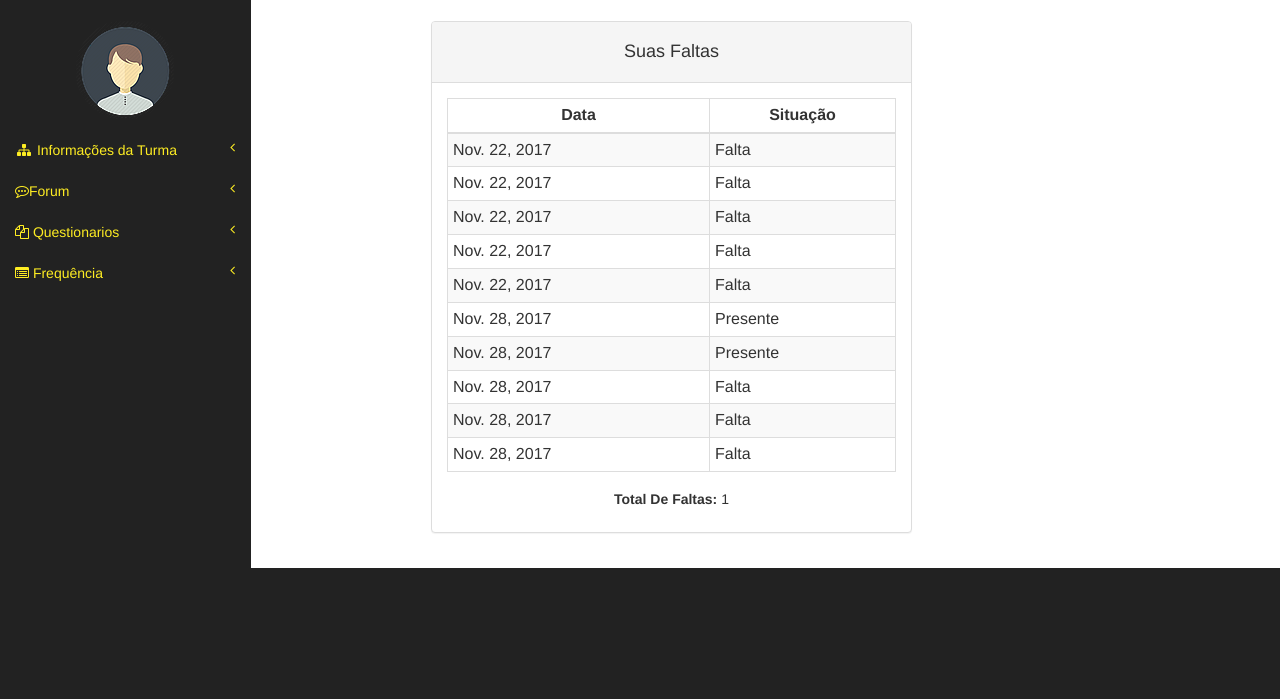
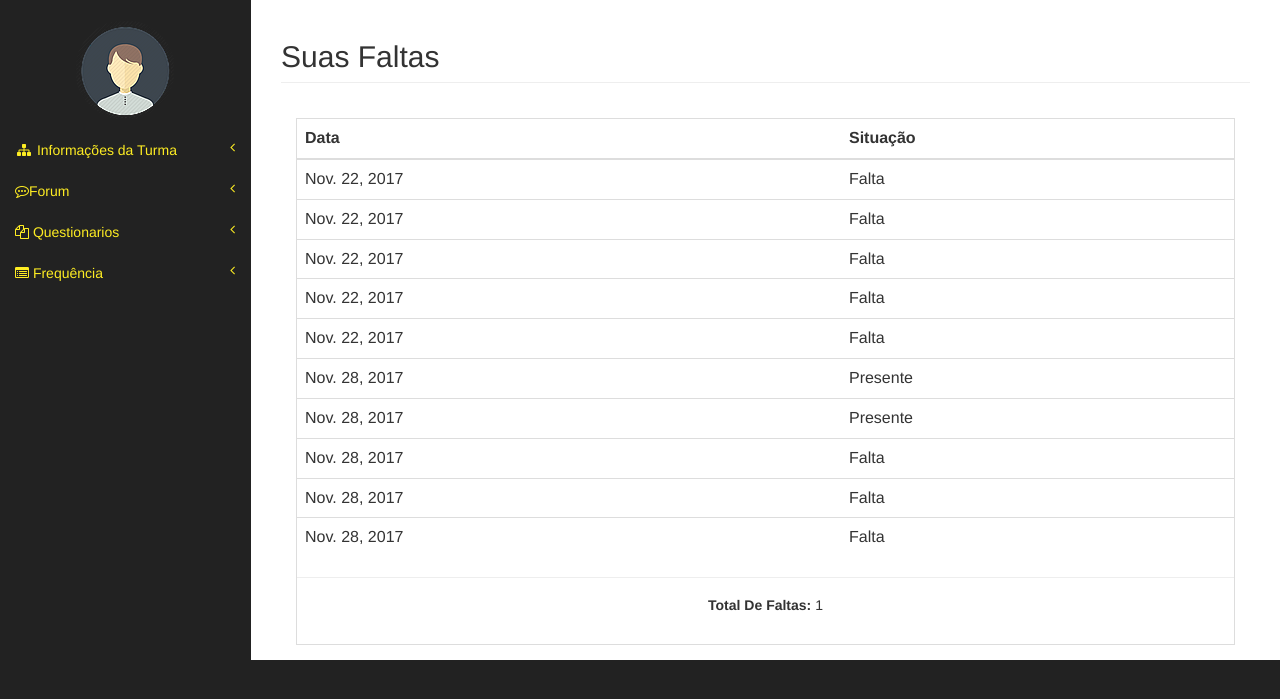
Before and after one commit to rebssd/EasyTutoring, a Django app: template templates/faltas/faltaAluno.html in a window 1280 px wide. Shown: the part 51-750 px from the top of the page. Run offline with Django 3.2, Linux system fonts and the light colour scheme; data comes from the database, SQL or seed files in the repository; both versions use the stored data as it was after the commit; tables that the repository leaves empty hold one stand-in row (values such as "Sample post"); the template is opened without the code that fills it: values that come from a table or form of the project are taken from there, most other values are stand-ins (such as "Sample title", 1, 10 or a date in 2020); some libraries are stand-ins or nearby versions.

Commit message:
ajustes do layout falta e cadastro da data na view

```diff
--- a/faltas/models.py
+++ b/faltas/models.py
@@ -8,5 +8,5 @@ from datetime import date
 class Falta(models.Model):
 	turmas = models.ForeignKey(Turma)
 	alunos= models.ForeignKey(Aluno)
-	date= models.DateField(("Date"),default= date.today)
+	date= models.DateField()
 	presenca = models.BooleanField(default=False)
--- a/templates/aluno_area/verficarRespostas.html
+++ b/templates/aluno_area/verficarRespostas.html
@@ -1,5 +1,6 @@
 <style>
 	.bordas{
+	padding: 10px;
 	border-left: 2px solid #971A0E;
 	border-right: 2px solid #A31C0F;
 	border-top: 2px solid #C92212;
--- a/templates/faltas/faltaAluno.html
+++ b/templates/faltas/faltaAluno.html
@@ -1,21 +1,20 @@
 {% extends "aluno_area/turmaArea.html" %}
+
+{% block pageHeader %}
+    <h2 class="page-header">Suas Faltas</h2>
+{% endblock pageHeader %}
+
 {% block form %}
-<br>
-<div class="form-group col-sm-8" style="padding-left: 150px;">
-	<div class="panel panel-default">
-    <div class="panel-heading">
-            <center><h4>Suas Faltas</h4></center>
-    </div>
+
       <div class="panel-body">
-             <div class="table-responsive">
-                <table class="table table-bordered table-striped table-condensed">
+        <div class="table-responsive table-bordered">
+            <table class="table">
                 <thead>
                     <tr>
-                      <th><center>Data</center></th>
-                      <th><center>Situação</center></th>
+                      <th>Data</th>
+                      <th>Situação</th>
                     </tr>
                 </thead>
-                    <tbody>
                     {% for falta in faltas  %}
 
                           <tr>
@@ -29,9 +28,12 @@
                     {% endfor %}
                       </tbody>
                   </table>
+                  <hr>
                 <center><h5><b>Total De Faltas: </b>{{count_falta}}</h5></center>
+                <br>
               </div>
         </div>
+        <!-- /.table-responsive -->
     </div>
-  </div>
+
 {% endblock form %}
```
Also changed, not shown: faltas/views.py (+6 -4 lines), templates/faltas/new.html (+13 -9 lines), db.sqlite3, faltas/migrations/0003_auto_20171112_2137.py (added), faltas/migrations/0004_auto_20171112_2145.py (added), faltas/migrations/0005_auto_20171112_2148.py (added). Lines whose indentation alone changed are shown as unchanged.
